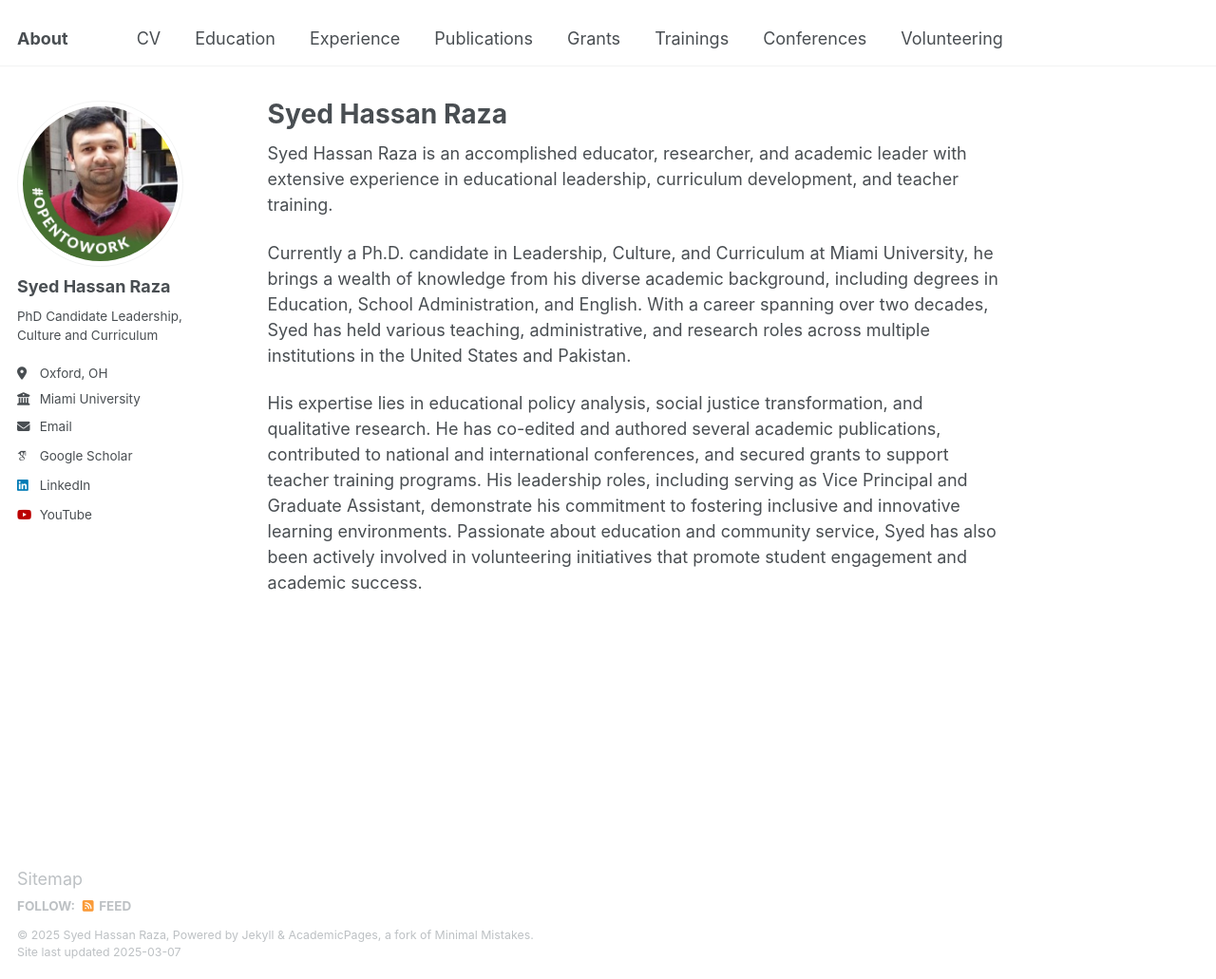
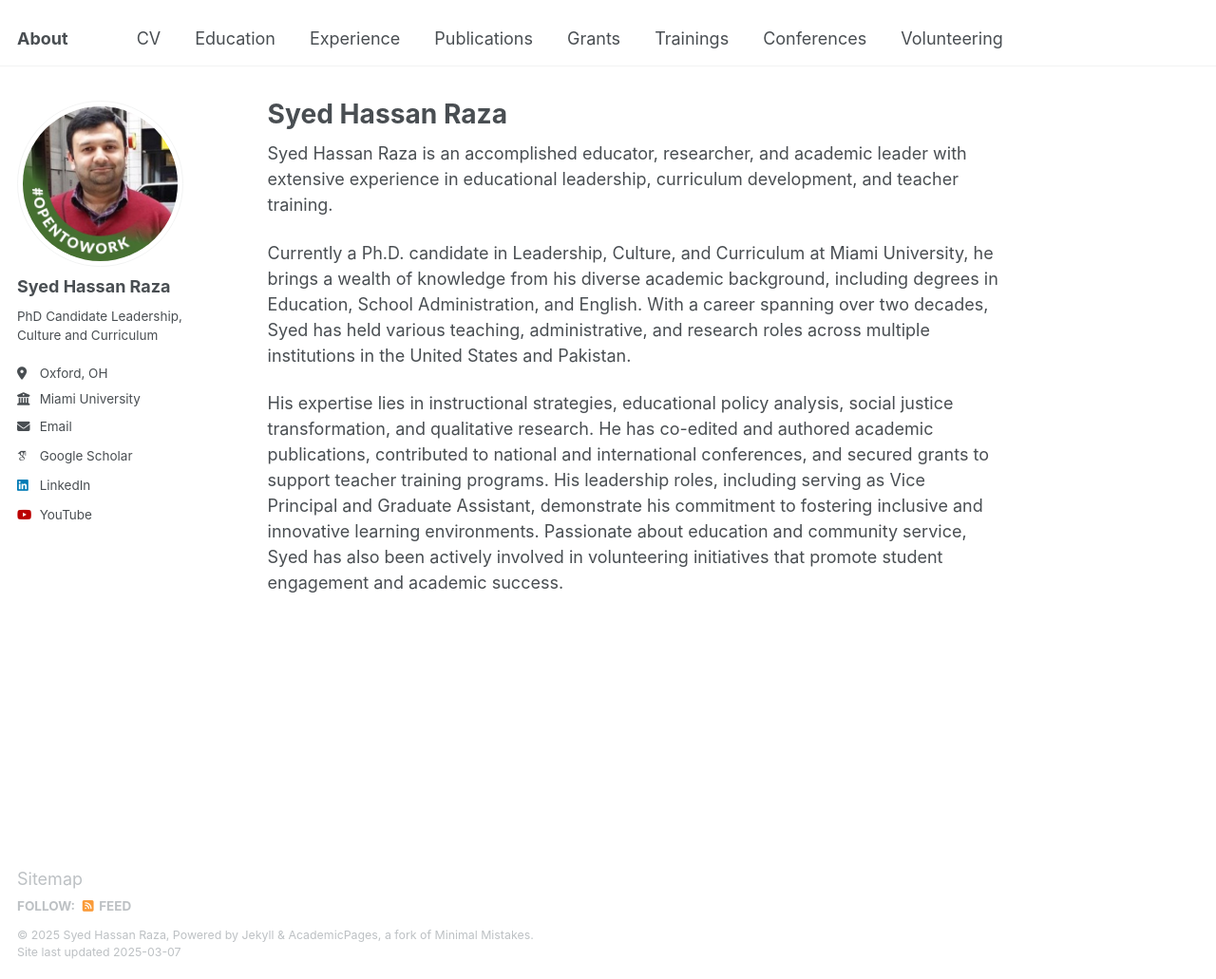
Before and after one commit to syedhassanrazaohio/syedhassanrazaohio.github.io, a Jekyll site: the page built from _pages/about.md, in a window 1280 px wide and 1031 px high. Shown: the whole window at 95% size. Built offline with Jekyll 4.4.1, drawn with Linux system fonts in a browser that asks for light colours; some web fonts are replaced.

Commit message:
updated education and about

```diff
--- a/_pages/about.md
+++ b/_pages/about.md
@@ -11,4 +11,4 @@ Syed Hassan Raza is an accomplished educator, researcher, and academic leader wi
 
 Currently a Ph.D. candidate in Leadership, Culture, and Curriculum at Miami University, he brings a wealth of knowledge from his diverse academic background, including degrees in Education, School Administration, and English. With a career spanning over two decades, Syed has held various teaching, administrative, and research roles across multiple institutions in the United States and Pakistan.
 
-His expertise lies in educational policy analysis, social justice transformation, and qualitative research. He has co-edited and authored several academic publications, contributed to national and international conferences, and secured grants to support teacher training programs. His leadership roles, including serving as Vice Principal and Graduate Assistant, demonstrate his commitment to fostering inclusive and innovative learning environments. Passionate about education and community service, Syed has also been actively involved in volunteering initiatives that promote student engagement and academic success.
+His expertise lies in instructional strategies, educational policy analysis, social justice transformation, and qualitative research. He has co-edited and authored academic publications, contributed to national and international conferences, and secured grants to support teacher training programs. His leadership roles, including serving as Vice Principal and Graduate Assistant, demonstrate his commitment to fostering inclusive and innovative learning environments. Passionate about education and community service, Syed has also been actively involved in volunteering initiatives that promote student engagement and academic success.
```
Also changed, not shown: _education/5.md (+4 -4 lines), _education/6.md (added, +7 -0 lines).
